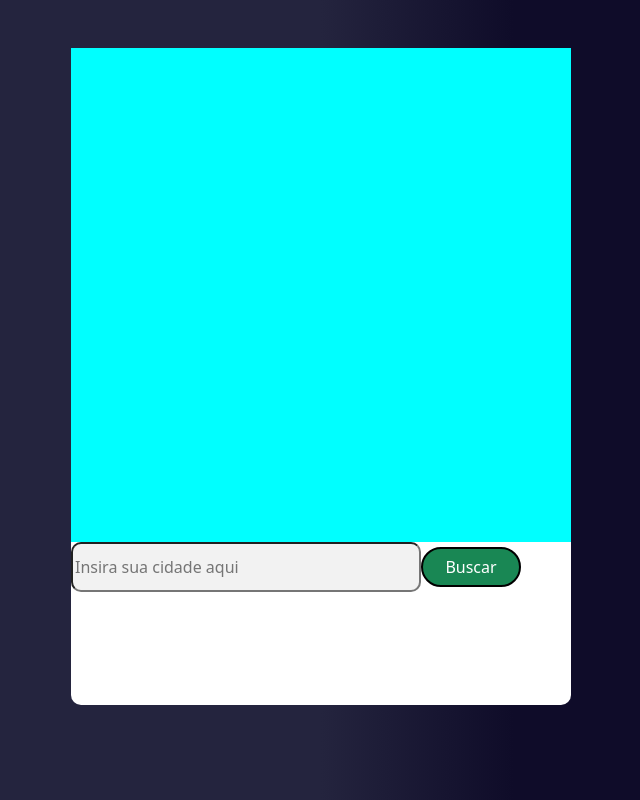
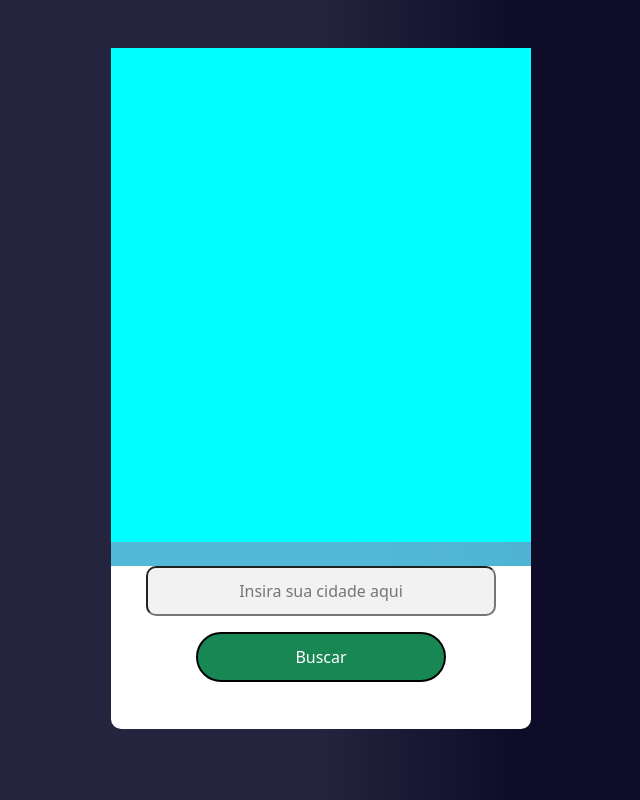
Before and after one commit to caiobarbosa881/consumo-api, a React (Create React App) app: page / in a window 1280 px wide. Shown: the whole page, without its empty margins (319-959 px from the left). Built offline with nearby package versions, Linux system fonts and the light colour scheme.

Commit message:
layout reworked

```diff
--- a/src/App.css
+++ b/src/App.css
@@ -1,7 +1,7 @@
 .main-container{
     background-color: rgba(95, 223, 255, 0.8);
     height: 561px;
-    width: 500px;
+    width: 420px;
     margin: auto;
     border-radius: 10px;
     padding: 0px;
@@ -76,6 +76,7 @@
     width: 350px;
     margin-left:auto;
     margin-right: auto;
+    text-align: center;
 }
 .search-container{
     background-color: rgb(255, 255, 255);
@@ -90,6 +91,7 @@
 .search-button{
     border-radius: 50px;
     border-style: solid;
-    height: 40px;
-    width: 100px;
+    height: 50px;
+    width: 250px;
+    margin: auto;
 }
--- a/src/App.js
+++ b/src/App.js
@@ -75,8 +75,8 @@ function App() {
 
 
       <div className='search-container'>
-              <input type="text" className="weather-input" onChange={handleChange} placeholder="Insira sua cidade aqui"/>
-              <button onClick={handleSearch} className="bg-success text-white search-button" type="button">Buscar</button>
+              <input type="text" className="weather-input d-block mt-4" onChange={handleChange} placeholder="Insira sua cidade aqui"/>
+              <button onClick={handleSearch} className="bg-success text-white search-button d-block mt-3" type="button">Buscar</button>
       </div>
     </div>
   );
```
